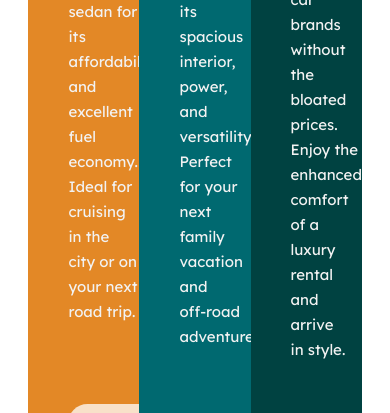
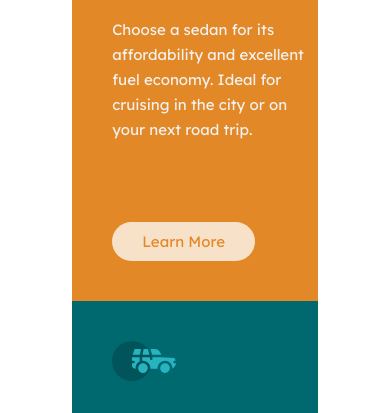
Before and after one commit to Moyinoluwa-10/Frontend-Mentor-3-column-preview-card-component, a plain HTML site: page index.html in a window 390 px wide. Shown: the part 189-602 px from the top of the page. Drawn offline with Linux system fonts and the light colour scheme.

Commit message:
Update style.css

```diff
--- a/style.css
+++ b/style.css
@@ -89,11 +89,7 @@ a{
 }
 
  /* Responsiveness */
- @media screen and (max-width:375px){
-
-
-
-
+ @media screen and (max-width:500px){
 
     #main{
         flex-direction: column;
@@ -103,16 +99,16 @@ a{
     }
 
     #section1{
-        width: 80%;
+        width: 55%;
         border-radius: 7px 7px 0 0 ;
     }
 
     #section2{
-        width: 80%;
+        width: 55%;
     }
 
     #section3{
-        width: 80%;
+        width: 55%;
         border-radius: 0 0 7px 7px ;
     }
  }
```
